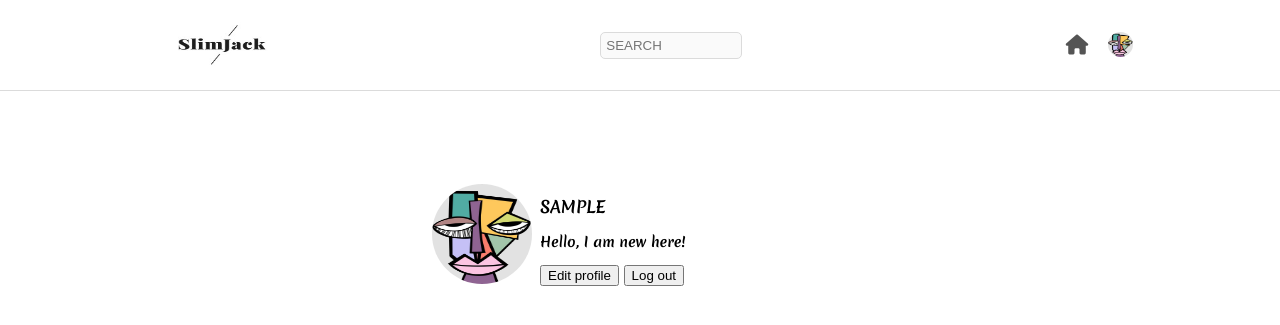
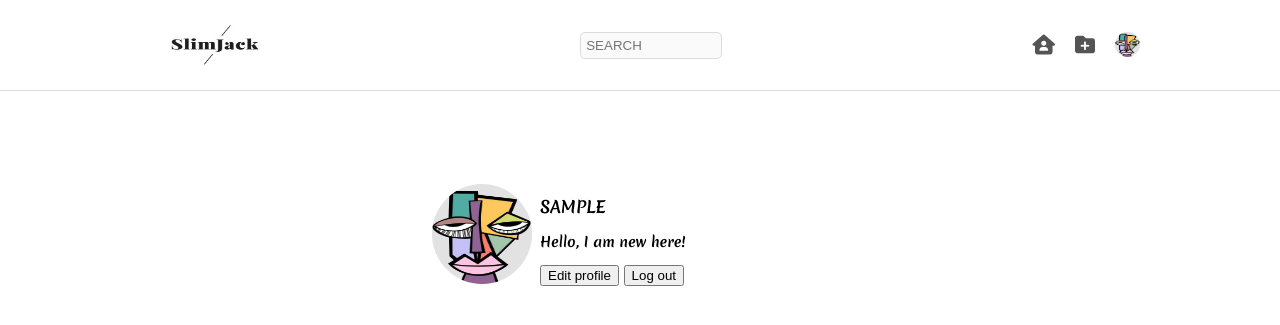
Before and after one commit to KarenNgala/Slim-Jack, a Django app: page /profile/ in a window 1280 px wide; the page is wider, and only the part inside the window is pictured. Shown: the top 325 px of that part. Run offline with Django 3.2, Linux system fonts and the light colour scheme; the visitor is signed in with stand-in values (Sample User, id 1); some libraries are stand-ins or nearby versions.

Commit message:
Final homeapage edits

```diff
--- a/application/templates/index.html
+++ b/application/templates/index.html
@@ -2,15 +2,15 @@
 <!--  -->
 {% block content %}
 <main>
-    <div class="feature">
+    <!-- <div class="feature">
 
-    </div>
+    </div> -->
 
 
     <div class="container">
         {% for item in pictures %}
         <div class="card">
-            <a href="{{item.live_link}}" target="_blank">
+            <a href="project/{{item.id}}">
                 <img alt="project post" src="{{item.image.url}}">
             </a>
         </div>
--- a/application/templates/navbar.html
+++ b/application/templates/navbar.html
@@ -3,7 +3,8 @@
     <img src="{% static 'img/logo.jpeg' %}" id="logo" height="50">
     <input type="text" placeholder="SEARCH">
     <nav>
-        <a href="{% url 'feed' %}"><i class='fa fa-home'></i></a>
+        <a href="{% url 'feed' %}"><i class='fas fa-house-user'></i></a>
+        <a href="{% url 'upload' %}"><i class='fas fa-folder-plus'></i></a>
         <div id="user">
             <a href="{% url 'profile' %}">
                 <img src="{{user.profile.photo.url}}">
```
Also changed, not shown: media/images/Screenshot_from_2020-08-17_11-43-23.png (added), media/images/rsz_burger.png (added), media/images/rsz_screenshot_from_2020-08-17_11-43-23.png (added), media/images/rsz_screenshot_from_2020-08-17_12-11-13.png (added), media/images/rsz_screenshot_from_2020-08-17_13-12-07.png (added).
